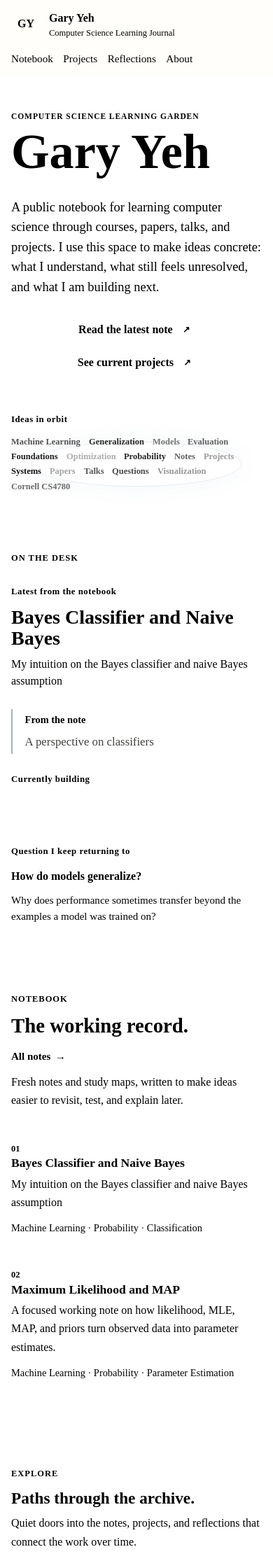
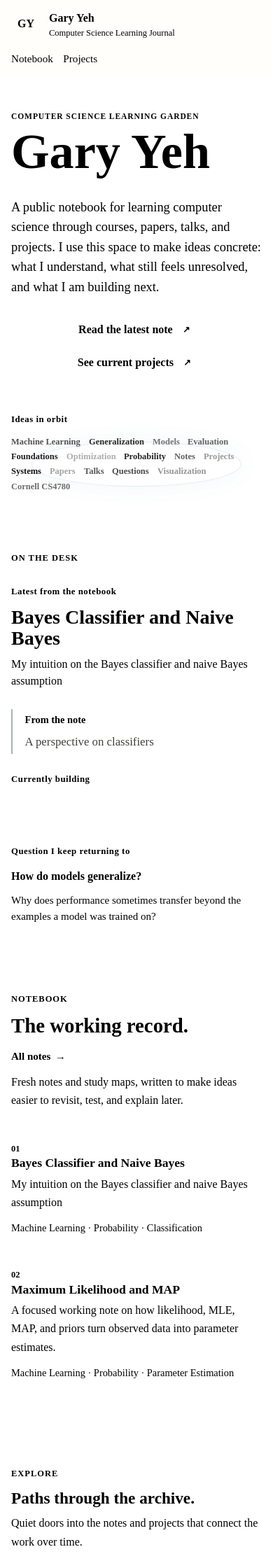
Before and after one commit to garyyehhh/garyyehhh.github.io, a Jekyll site: the page built from index.md, in a window 390 px wide. Shown: the top 2240 px of the page at 70% size. Built offline with Jekyll 4.4.1, drawn with Linux system fonts in a browser that asks for light colours; some of the changed text lies outside the part shown.

Commit message:
Temporarily hide About and Reflections pages

```diff
--- a/_layouts/default.html
+++ b/_layouts/default.html
@@ -36,8 +36,10 @@
         <div class="nav-links">
           <a href="{{ '/notes/' | relative_url }}">Notebook</a>
           <a href="{{ '/projects/' | relative_url }}">Projects</a>
+          {% comment %} Temporarily hidden. Restore with about.md and reflections.md.
           <a href="{{ '/reflections/' | relative_url }}">Reflections</a>
           <a href="{{ '/about/' | relative_url }}">About</a>
+          {% endcomment %}
         </div>
       </nav>
     </header>
--- a/assets/css/main.css
+++ b/assets/css/main.css
@@ -711,7 +711,8 @@ img {
 
 .explore-grid {
   display: grid;
-  grid-template-columns: repeat(3, minmax(0, 1fr));
+  grid-auto-flow: column;
+  grid-auto-columns: minmax(0, 1fr);
   gap: clamp(1.25rem, 4vw, 3rem);
 }
 
@@ -812,6 +813,7 @@ img {
 
   .on-desk-grid,
   .explore-grid {
+    grid-auto-flow: row;
     grid-template-columns: 1fr;
   }
 
--- a/index.md
+++ b/index.md
@@ -119,7 +119,7 @@ title: Home
     <div>
       <p class="overline">Explore</p>
       <h2>Paths through the archive.</h2>
-      <p>Quiet doors into the notes, projects, and reflections that connect the work over time.</p>
+      <p>Quiet doors into the notes and projects that connect the work over time.</p>
     </div>
   </div>
 
```
Also changed, not shown: other parts of index.md (+2 -0 lines), about.md (+1 -0 lines), reflections.md (+1 -0 lines).
